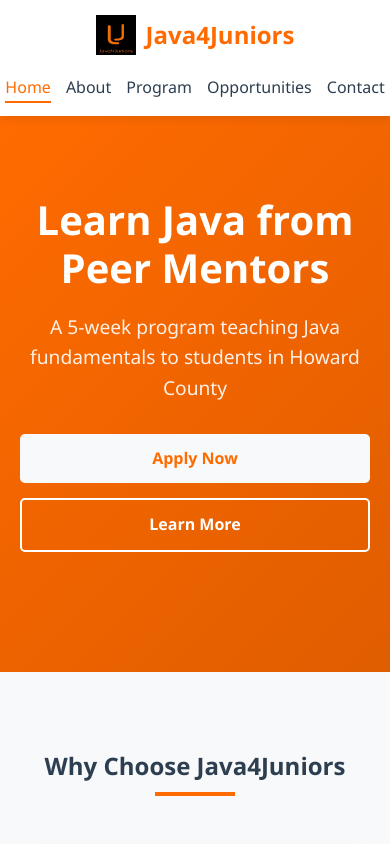
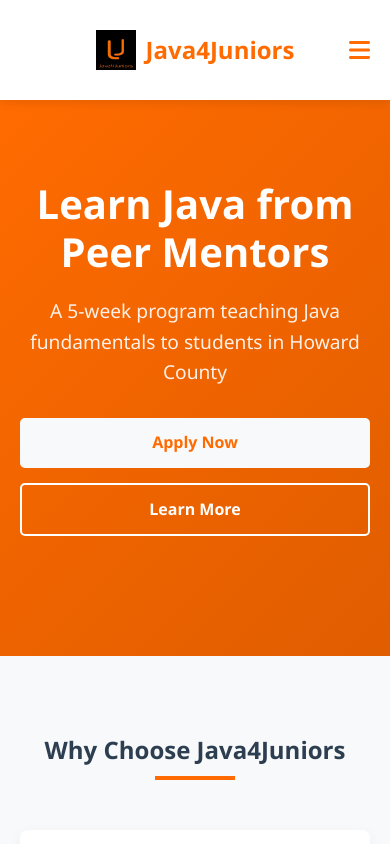
Before and after one commit to dakshmath/Java4Juniors, a plain HTML site: page index.html in a window 390 px wide. Shown: the top 844 px of the page. Drawn offline with Linux system fonts and the light colour scheme.

Commit message:
added mobile feature

```diff
--- a/css/styles.css
+++ b/css/styles.css
@@ -68,6 +68,7 @@ header {
     display: flex;
     justify-content: space-between;
     align-items: center;
+    width: 100%;
 }
 
 .logo {
@@ -784,3 +785,61 @@ footer {
         grid-template-columns: 1fr;
     }
 }
+
+.mobile-menu-toggle {
+    display: none;
+    font-size: 1.5rem;
+    color: var(--primary);
+    cursor: pointer;
+    margin-left: auto;
+}
+
+/* Responsive Header */
+@media (max-width: 768px) {
+    .header-content {
+        position: relative;
+        padding: 15px 0;
+    }
+
+    .mobile-menu-toggle {
+        display: block;
+        position: absolute;
+        right: 0;
+        top: 50%;
+        transform: translateY(-50%);
+    }
+
+    nav {
+        width: 100%;
+        max-height: 0;
+        overflow: hidden;
+        transition: max-height 0.5s ease;
+        position: absolute;
+        top: 100%;
+        left: 0;
+        background-color: var(--white);
+        z-index: 100;
+        box-shadow: 0 5px 10px rgba(0,0,0,0.1);
+    }
+
+    nav.active {
+        max-height: 300px;
+    }
+
+    nav ul {
+        flex-direction: column;
+        width: 100%;
+        padding: 0;
+    }
+
+    nav ul li {
+        width: 100%;
+        text-align: center;
+        padding: 15px 0;
+        border-bottom: 1px solid var(--light-gray);
+    }
+
+    nav ul li:last-child {
+        border-bottom: none;
+    }
+}
--- a/index.html
+++ b/index.html
@@ -14,6 +14,9 @@
                 <div class="logo">
                     <img src="images/logo.png" alt="Java4Juniors Logo">
                     <h1>Java4Juniors</h1>
+                </div>
+                <div class="mobile-menu-toggle">
+                    <i class="fas fa-bars"></i>
                 </div>
                 <nav>
                     <ul>
--- a/js/script.js
+++ b/js/script.js
@@ -1,14 +1,13 @@
 document.addEventListener('DOMContentLoaded', function() {
     // Mobile menu toggle
-    const mobileMenuBtn = document.querySelector('.mobile-menu-btn');
-    const nav = document.querySelector('nav ul');
+    const mobileMenuToggle = document.querySelector('.mobile-menu-toggle');
+    const nav = document.querySelector('nav');
 
-    if (mobileMenuBtn) {
-        mobileMenuBtn.addEventListener('click', function() {
-            nav.classList.toggle('show');
+    if (mobileMenuToggle) {
+        mobileMenuToggle.addEventListener('click', function() {
+            nav.classList.toggle('active');
         });
     }
-
 
     // Smooth scrolling for anchor links
     document.querySelectorAll('a[href^="#"]').forEach(anchor => {
```
Also changed, not shown: about.html (+3 -0 lines), contact.html (+3 -0 lines), opportunities.html (+3 -0 lines), overview.html (+3 -0 lines).
